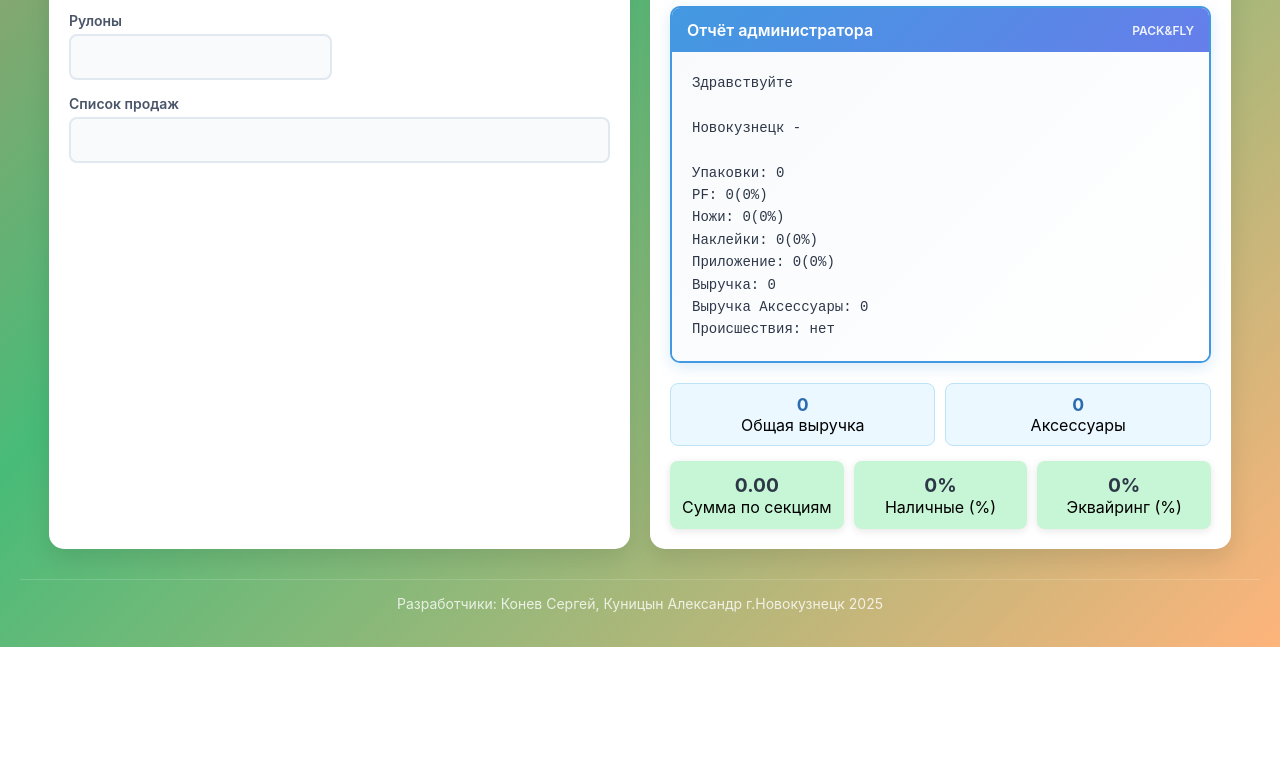
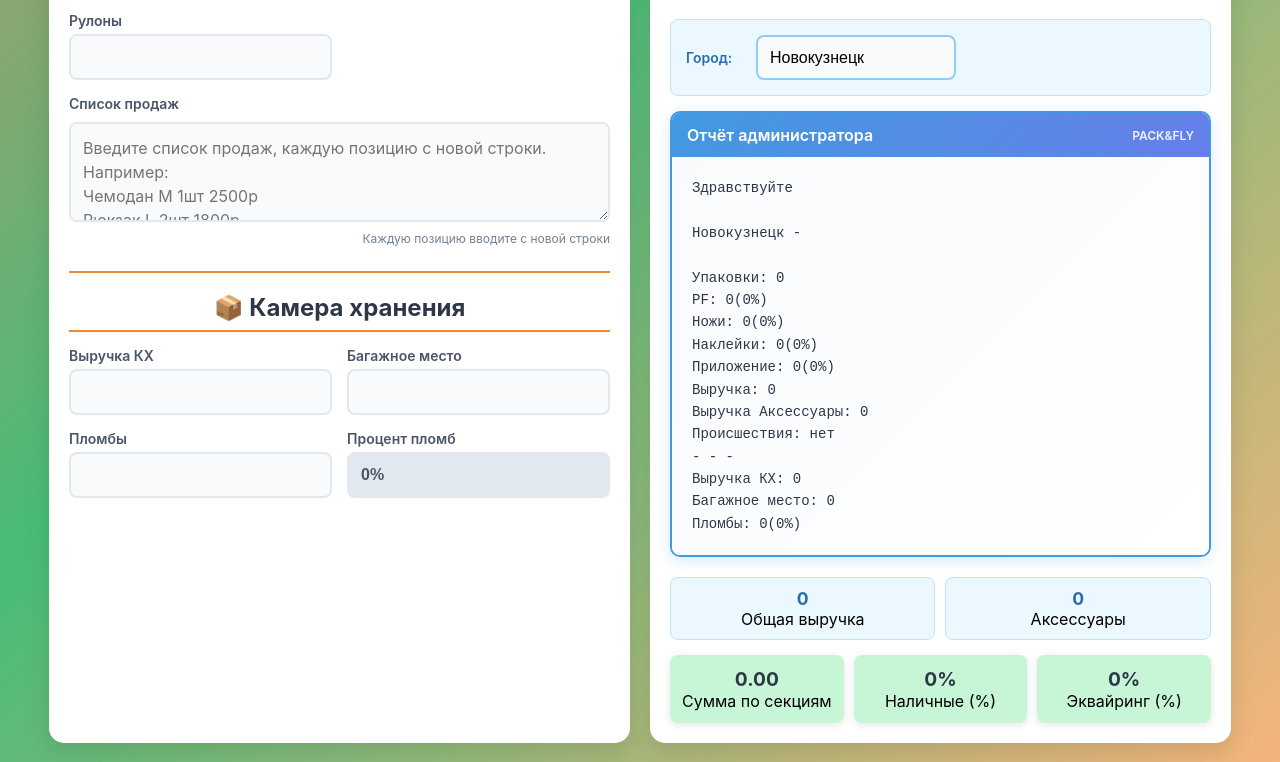
Before and after one commit to faz1z1z/packandflyreports, a plain HTML site: page index.html in a window 1280 px wide. Shown: the part 980-1742 px from the top of the page. Before the commit the page ends 1627 px from the top, so only its background shows below. Drawn offline with Linux system fonts and the light colour scheme.

Commit message:
Update index.html
Добавление кх
и расширение списка продаж

```diff
--- a/index.html
+++ b/index.html
@@ -46,7 +46,7 @@
         @media (min-width: 480px) { .form-grid { grid-template-columns: repeat(2, 1fr); } }
         .form-group { display: flex; flex-direction: column; }
         label { font-size: 14px; font-weight: 600; color: #4a5568; margin-bottom: 5px; }
-        input, select {
+        input, select, textarea {
             padding: 12px;
             border: 2px solid #e2e8f0;
             border-radius: 8px;
@@ -59,14 +59,24 @@
             transform: translateZ(0);
             font-size: 16px;
         }
+        textarea {
+            resize: vertical;
+            min-height: 100px;
+            font-family: inherit;
+            line-height: 1.5;
+        }
         @media screen and (max-width: 768px) {
             input[type="date"],
             input[type="number"],
             input[type="text"],
-            select {
+            select,
+            textarea {
                 font-size: 16px !important;
                 line-height: 1.2;
                 min-height: 44px;
+            }
+            textarea {
+                min-height: 80px;
             }
         }
 
@@ -190,6 +200,45 @@
             margin-bottom: 20px;
         }
 
+        /* Стили для блока камеры хранения */
+        .storage-section {
+            margin-top: 25px;
+            padding-top: 20px;
+            border-top: 2px solid #ed8936;
+        }
+
+        .storage-section h2 {
+            color: #2d3748;
+            margin-bottom: 15px;
+            text-align: center;
+            border-bottom: 2px solid #ed8936;
+            padding-bottom: 8px;
+        }
+
+        .storage-form-grid {
+            display: grid;
+            grid-template-columns: repeat(2, 1fr);
+            gap: 15px;
+        }
+
+        @media (max-width: 480px) {
+            .storage-form-grid {
+                grid-template-columns: 1fr;
+            }
+        }
+
+        /* Стили для многострочного поля списка продаж */
+        .sales-list-container {
+            margin-top: 5px;
+        }
+
+        .sales-list-info {
+            font-size: 12px;
+            color: #718096;
+            margin-top: 5px;
+            text-align: right;
+        }
+
         /* Стили для футера */
         .footer {
             text-align: center;
@@ -304,7 +353,36 @@
                     </div>
                     <div class="form-group full-width">
                         <label>Список продаж</label>
-                        <input type="text" id="salesList" value="" oninput="updateAll()">
+                        <div class="sales-list-container">
+                            <textarea id="salesList" placeholder="Введите список продаж, каждую позицию с новой строки. Например:
+Чемодан M 1шт 2500р
+Рюкзак L 2шт 1800р
+Дождевик 3шт 300р" oninput="updateAll()"></textarea>
+                            <div class="sales-list-info">Каждую позицию вводите с новой строки</div>
+                        </div>
+                    </div>
+                </div>
+
+                <!-- Новый блок: Камера хранения -->
+                <div class="storage-section">
+                    <h2>📦 Камера хранения</h2>
+                    <div class="storage-form-grid">
+                        <div class="form-group">
+                            <label>Выручка КХ</label>
+                            <input type="number" id="storageRevenue" value="" oninput="updateAll()">
+                        </div>
+                        <div class="form-group">
+                            <label>Багажное место</label>
+                            <input type="number" id="luggageCount" value="" step="1" min="0" oninput="updateAll()">
+                        </div>
+                        <div class="form-group">
+                            <label>Пломбы</label>
+                            <input type="number" id="sealsCount" value="" step="1" min="0" oninput="updateAll()">
+                        </div>
+                        <div class="form-group">
+                            <label>Процент пломб</label>
+                            <input type="text" id="sealsPercent" value="0%" readonly style="background: #e2e8f0; color: #4a5568; font-weight: bold;">
+                        </div>
                     </div>
                 </div>
             </div>
@@ -486,6 +564,24 @@
             return denominator > 0 ? Math.round((numerator / denominator) * 100) : 0;
         }
 
+        // Функция для обработки многострочного списка продаж
+        function formatSalesList(value) {
+            if (!value) return "";
+            // Разделяем по строкам, убираем пустые строки
+            const lines = value.split('\n').filter(line => line.trim() !== '');
+            // Обрабатываем каждую строку
+            return lines.map(line => line.trim()).join(', ');
+        }
+
+        // Функция обновления процента пломб
+        function updateStorageStats() {
+            const luggageCount = parseInt(getValue('luggageCount')) || 0;
+            const sealsCount = parseInt(getValue('sealsCount')) || 0;
+            const sealsPercent = calcPercent(sealsCount, luggageCount);
+
+            document.getElementById('sealsPercent').value = `${sealsPercent}%`;
+        }
+
         // Функция обновления основного отчета
         function updateReport() {
             const reportOutput = document.getElementById('reportOutput');
@@ -508,7 +604,10 @@
             const checks = getValue('checks');
             const packs = getValue('packs');
             const rolls = getValue('rolls');
-            const salesList = getValue('salesList');
+            const salesList = formatSalesList(getValue('salesList'));
+            const storageRevenue = getValue('storageRevenue');
+            const luggageCount = getValue('luggageCount');
+            const sealsCount = getValue('sealsCount');
 
             const report = `${formatDate(dateFrom)}–${formatDate(dateTo)}
 –––––––––––––––––––––––––
@@ -526,7 +625,12 @@ ${fio}
 Наклейка - ${formatInteger(stickers)}(${calcPercent(stickers, packs)}%)
 Кол-во рулонов за смену: ${rolls}
 Список продаж: ${salesList}
-Кол-во упаковок: ${formatInteger(packs)}`;
+Кол-во упаковок: ${formatInteger(packs)}
+–––––––––––––––––––––––––
+Камера хранения:
+Выручка КХ: ${formatInteger(storageRevenue)}
+Багажное место: ${formatInteger(luggageCount)}
+Пломбы: ${formatInteger(sealsCount)}(${calcPercent(sealsCount, luggageCount)}%)`;
 
             reportOutput.textContent = report;
         }
@@ -547,6 +651,9 @@ ${fio}
             const checks = getValue('checks');
             const revenue = getValue('revenue');
             const section03 = getValue('section03');
+            const storageRevenue = getValue('storageRevenue');
+            const luggageCount = getValue('luggageCount');
+            const sealsCount = getValue('sealsCount');
 
             const adminReport = `Здравствуйте
 
@@ -559,7 +666,11 @@ PF: ${formatInteger(protect)}(${calcPercent(protect, packs)}%)
 Приложение: ${formatInteger(section09)}(${calcPercent(section09, checks)}%)
 Выручка: ${formatInteger(revenue)}
 Выручка Аксессуары: ${formatInteger(section03)}
-Происшествия: нет`;
+Происшествия: нет
+- - -
+Выручка КХ: ${formatInteger(storageRevenue)}
+Багажное место: ${formatInteger(luggageCount)}
+Пломбы: ${formatInteger(sealsCount)}(${calcPercent(sealsCount, luggageCount)}%)`;
 
             adminReportOutput.textContent = adminReport;
 
@@ -604,6 +715,7 @@ PF: ${formatInteger(protect)}(${calcPercent(protect, packs)}%)
 
         // Функция обновления всего
         function updateAll() {
+            updateStorageStats();
             updateReport();
             updateAdminReport();
             updateStats();
@@ -655,6 +767,10 @@ PF: ${formatInteger(protect)}(${calcPercent(protect, packs)}%)
             document.getElementById('packs').value = '';
             document.getElementById('rolls').value = '';
             document.getElementById('salesList').value = '';
+            document.getElementById('storageRevenue').value = '';
+            document.getElementById('luggageCount').value = '';
+            document.getElementById('sealsCount').value = '';
+            document.getElementById('sealsPercent').value = '0%';
             document.getElementById('city').value = 'Новокузнецк';
             document.getElementById('cityCustom').value = '';
             document.getElementById('cityCustom').style.display = 'none';
```
